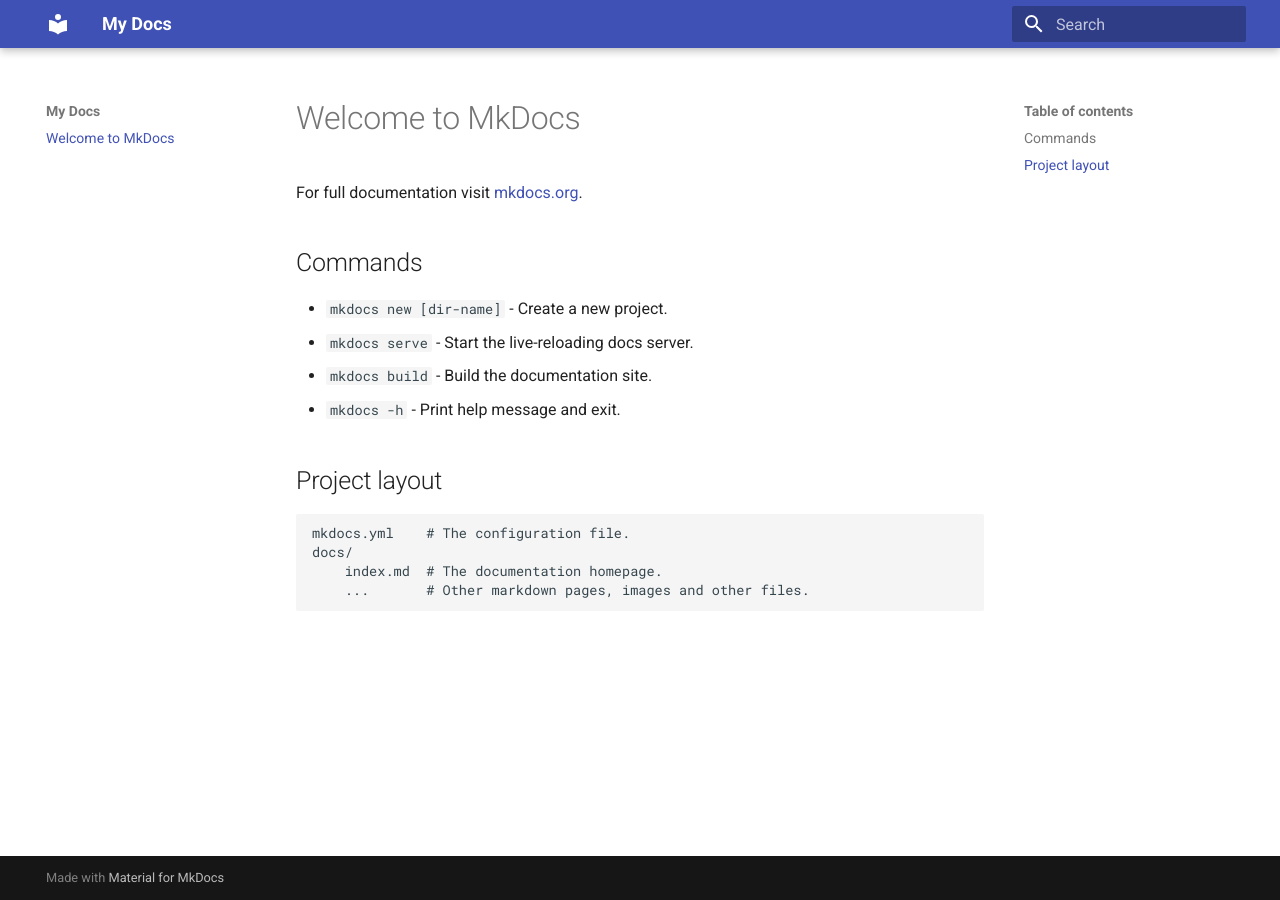
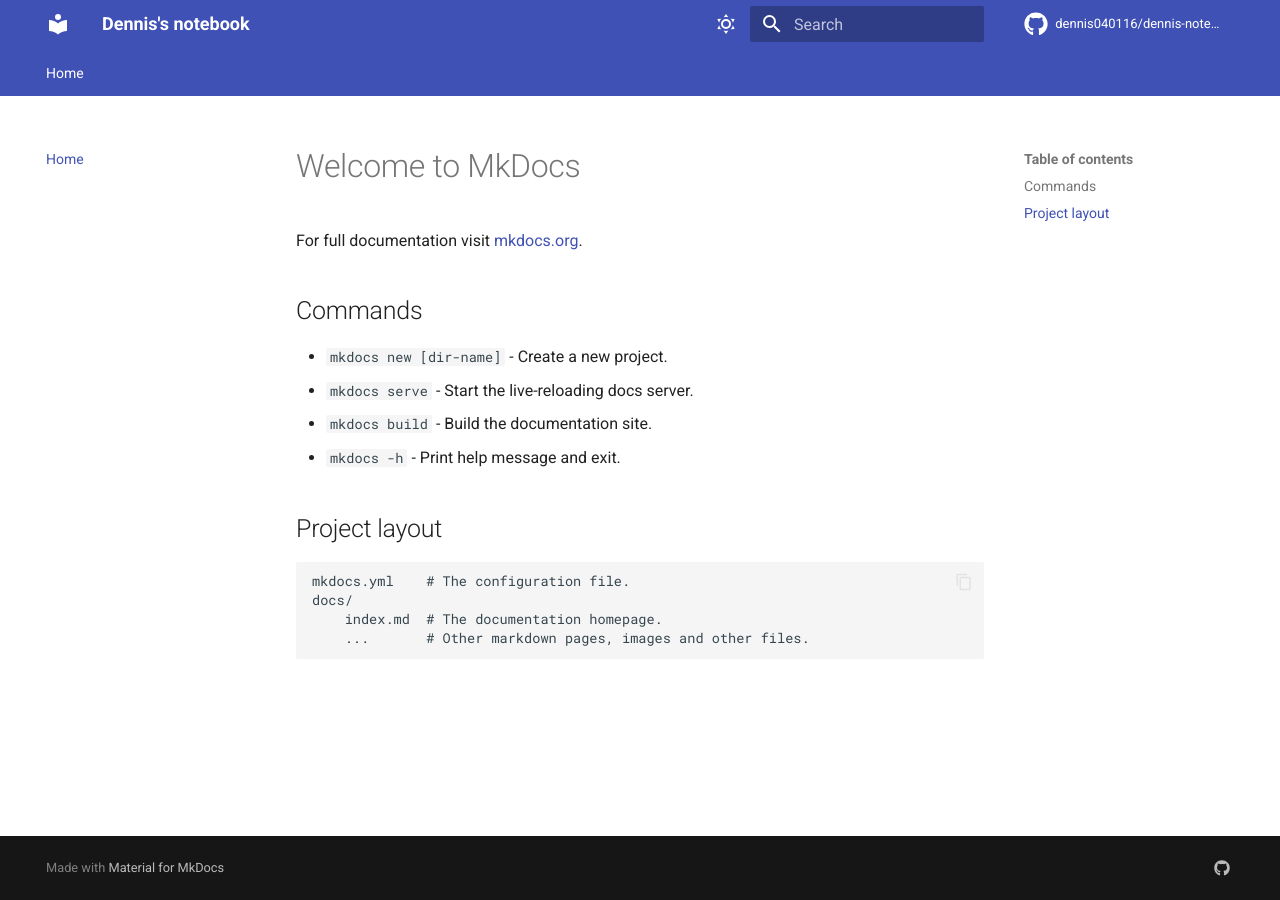
Before and after one commit to dennis040116/dennis-notebook, an MkDocs documentation site: the page built from docs/index.md, in a window 1280 px wide. Built offline with MkDocs 1.6.1 and Material for MkDocs 9.7.7, drawn with Linux system fonts in a browser that asks for light colours; nearby versions of some CDN libraries; library files that are not in the unit come from our copies; comment, search, counter and statistics services are not loaded.

Commit message:
20240119

```diff
--- a/mkdocs.yml
+++ b/mkdocs.yml
@@ -1,3 +1,135 @@
-site_name: My Docs
+site_name: Dennis's notebook
+site_url: https://dennis040116.github.io/dennis-notebook/
+site_author: dennis
+
+repo_url: https://github.com/dennis040116/dennis-notebook
+repo_name: dennis040116/dennis-notebook
+
+
 theme:
   name: material
+  features:
+    - navigation.tabs
+    # - navigation.sections
+    - navigation.prune
+    - navigation.instant
+    - navigation.tracking
+    - navigation.indexes
+    #　- navigation.expand
+    - navigation.tracking
+    - navigation.top
+    - header.autohide
+    - search.highlight
+    - search.share
+    - search.suggest
+    # - toc.integrate
+    - content.code.copy
+    - content.code.annotate
+    - material.extensions.emoji.twemoji
+
+
+  palette:
+
+    # Palette toggle for light mode
+    - media: "(prefers-color-scheme: light)"
+      scheme: default
+      primary: indigo
+      accent: deep purple
+      toggle:
+        icon: material/weather-sunny
+        name: Switch to dark mode
+
+    # Palette toggle for dark mode
+    - media: "(prefers-color-scheme: dark)"
+      scheme: slate
+      primary: cyan
+      accent: deep purple
+      toggle:
+        icon: material/weather-night
+        name: Switch to light mode
+  font:
+    text: Roboto
+    code: Roboto Mono
+  icon:
+    repo: fontawesome/brands/github
+
+
+markdown_extensions:
+  - toc:
+      permalink: true
+      toc_depth: 4
+  - meta
+  - def_list
+  - attr_list
+  - md_in_html
+  - sane_lists
+  - admonition
+  - pymdownx.keys
+  - pymdownx.mark
+  - pymdownx.tilde
+  - pymdownx.critic
+  - pymdownx.details
+  - pymdownx.snippets
+  - pymdownx.magiclink
+  - pymdownx.inlinehilite
+  - pymdownx.smartsymbols  #智能符号
+  - pymdownx.superfences: # 可在列表等处嵌入块
+      # make exceptions to highlighting of code:
+      custom_fences:
+          - name: mermaid
+            class: mermaid
+            format: !!python/name:mermaid2.fence_mermaid
+  - pymdownx.tabbed:
+      alternate_style: true
+  - pymdownx.tasklist:
+      custom_checkbox: true
+  - pymdownx.highlight:
+      anchor_linenums: true
+  - pymdownx.arithmatex:
+      generic: true
+  - footnotes
+  - meta # 支持markdown博客文件头的元数据，比如标题
+  - toc:
+      permalink: "#"
+      baselevel: 1
+      separator: "_"
+  - attr_list
+  - pymdownx.highlight: # 支持代码块语法高亮，！！！跟mermaid冲突
+  # - linenums: true # 显示行号
+
+plugins:
+  - changelog
+  - search:
+      lang: zh
+  - git-revision-date-localized:
+      type: datetime
+      timezone: Asia/Shanghai
+      locale: zh
+      enable_creation_date: true
+
+extra_css:
+  - https://cdnjs.cloudflare.com/ajax/libs/KaTeX/0.16.7/katex.min.css
+  - css/custom.css
+  - css/card.css
+  - css/tasklist.css
+  - css/flink.css
+  - css/more_changelog.css
+
+
+extra_javascript:
+  - js/baidu-tongji.js
+  - js/katex.js
+  - https://cdnjs.cloudflare.com/ajax/libs/KaTeX/0.16.7/katex.min.js
+  - https://cdnjs.cloudflare.com/ajax/libs/KaTeX/0.16.7/contrib/auto-render.min.js
+
+extra:
+  social:
+    - icon: fontawesome/brands/github
+      link: https://github.com/Yaoyaolingbro/notebook/home
+  analytics:
+    provider: google
+    property: G-KJB4RXSKZG
+
+
+nav:
+  - Home: index.md
```
Also changed, not shown: 1 other file.
